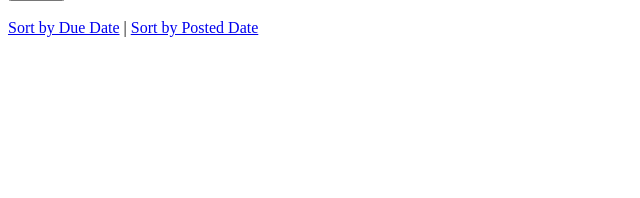
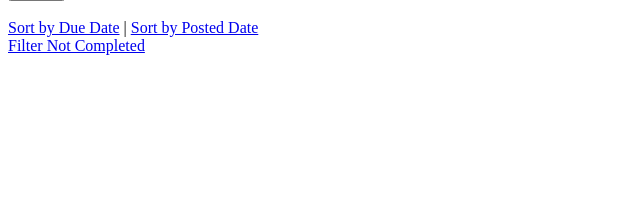
Before and after one commit to s1f102200187/django-test-exercise, a Django app: page / in a window 1280 px wide. Shown: the part 212-410 px from the top of the page, without its empty margins (0-640 px from the left). Run offline with Django 4.2, Linux system fonts and the light colour scheme; data that the repository does not hold is empty.

Commit message:
未完了タスクの絞り込み機能を追加

```diff
--- a/todo/templates/todo/index.html
+++ b/todo/templates/todo/index.html
@@ -31,6 +31,9 @@
       <a href="{% url 'index' %}?order=due">Sort by Due Date</a> |
       <a href="{% url 'index' %}?order=post">Sort by Posted Date</a>
     </div>
+    <div>
+      <a href="{% url 'index' %}?filter=not">Filter Not Completed</a>
+    </div>
 
     {% for task in tasks %}
     <div class="text">
--- a/todo/views.py
+++ b/todo/views.py
@@ -16,6 +16,8 @@ def index(request):
         tasks = Task.objects.order_by('due_at')
     else:
         tasks = Task.objects.order_by('-posted_at')
+    if request.GET.get('filter') == 'not':
+        tasks = Task.objects.filter(completed=False)
 
     context = {
         'tasks': tasks
```
